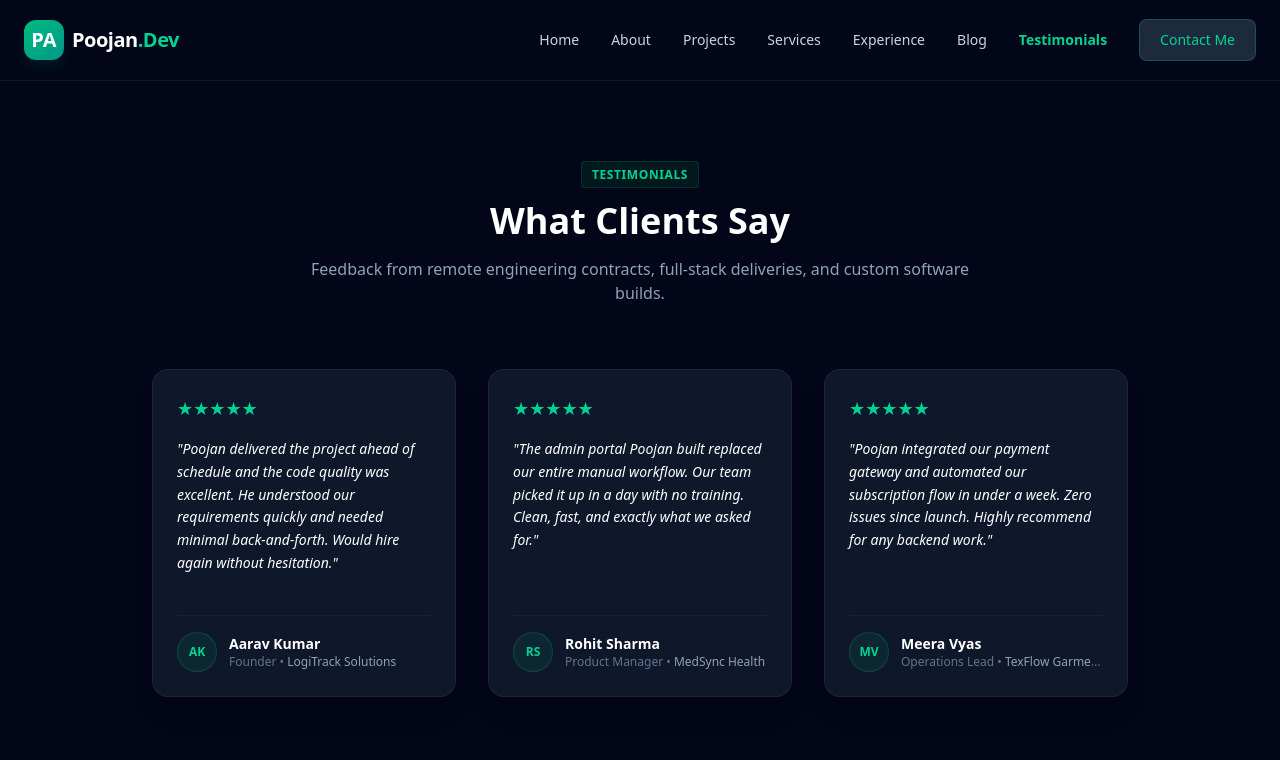
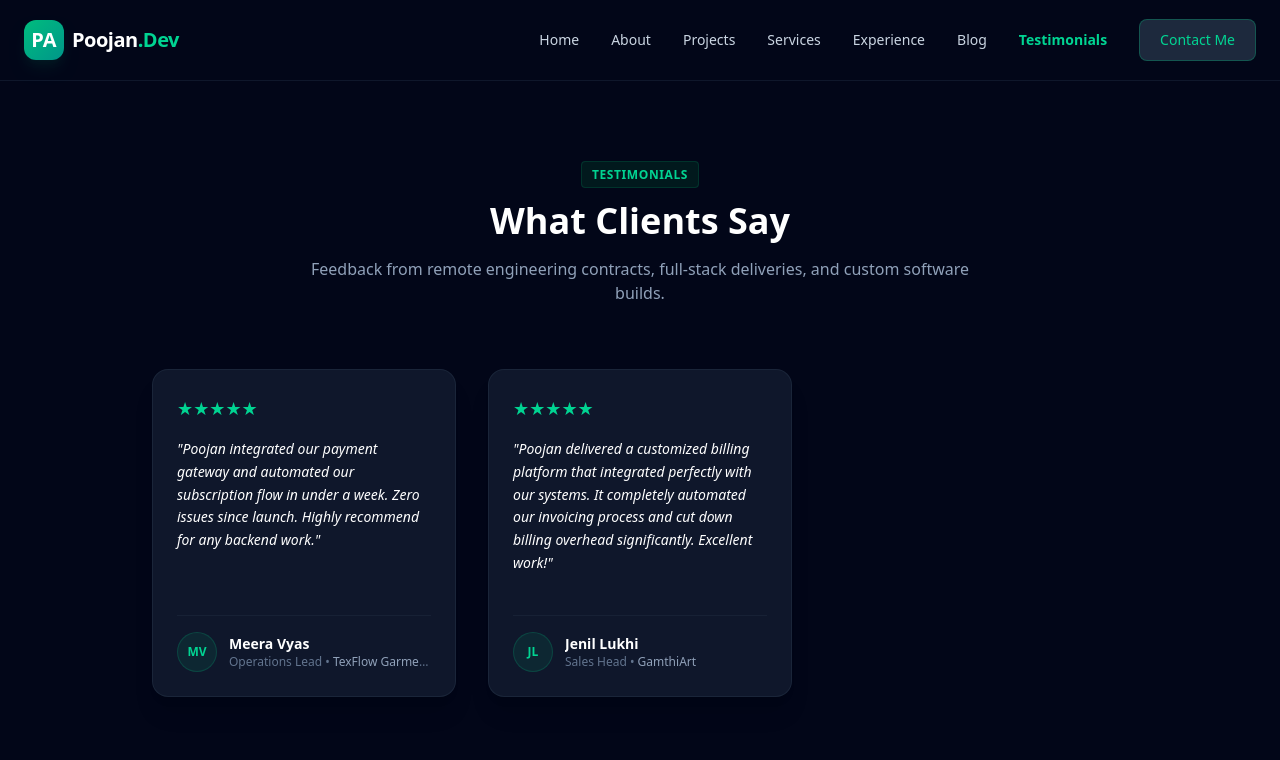
Before and after one commit to PoojanAnghan/pujan-anghan, a React (Vite) app: page /testimonials in a window 1280 px wide. Shown: the top 760 px of the page. Built offline with nearby package versions, Linux system fonts and the light colour scheme; no server answers.

Commit message:
feat: move testimonials data to testimonials.json and add testimonial for GamthiArt by Jenil Lukhi

```diff
--- a/src/components/TestimonialsSection.jsx
+++ b/src/components/TestimonialsSection.jsx
@@ -1,32 +1,6 @@
 import React from 'react';
 import SEO from './SEO';
-
-const testimonialsData = [
-  {
-    id: 1,
-    quote: "Poojan delivered the project ahead of schedule and the code quality was excellent. He understood our requirements quickly and needed minimal back-and-forth. Would hire again without hesitation.",
-    name: "Aarav Kumar",
-    role: "Founder",
-    company: "LogiTrack Solutions",
-    initials: "AK"
-  },
-  {
-    id: 2,
-    quote: "The admin portal Poojan built replaced our entire manual workflow. Our team picked it up in a day with no training. Clean, fast, and exactly what we asked for.",
-    name: "Rohit Sharma",
-    role: "Product Manager",
-    company: "MedSync Health",
-    initials: "RS"
-  },
-  {
-    id: 3,
-    quote: "Poojan integrated our payment gateway and automated our subscription flow in under a week. Zero issues since launch. Highly recommend for any backend work.",
-    name: "Meera Vyas",
-    role: "Operations Lead",
-    company: "TexFlow Garments",
-    initials: "MV"
-  }
-];
+import testimonialsData from '../data/testimonials.json';
 
 const socialProofData = [
   "3+ years experience",
--- /dev/null
+++ b/src/data/testimonials.json
@@ -0,0 +1,18 @@
+[
+  {
+    "id": 0,
+    "quote": "Poojan integrated our payment gateway and automated our subscription flow in under a week. Zero issues since launch. Highly recommend for any backend work.",
+    "name": "Meera Vyas",
+    "role": "Operations Lead",
+    "company": "TexFlow Garments",
+    "initials": "MV"
+  },
+  {
+    "id": 1,
+    "quote": "Poojan delivered a customized billing platform that integrated perfectly with our systems. It completely automated our invoicing process and cut down billing overhead significantly. Excellent work!",
+    "name": "Jenil Lukhi",
+    "role": "Sales Head",
+    "company": "GamthiArt",
+    "initials": "JL"
+  }
+]
```
